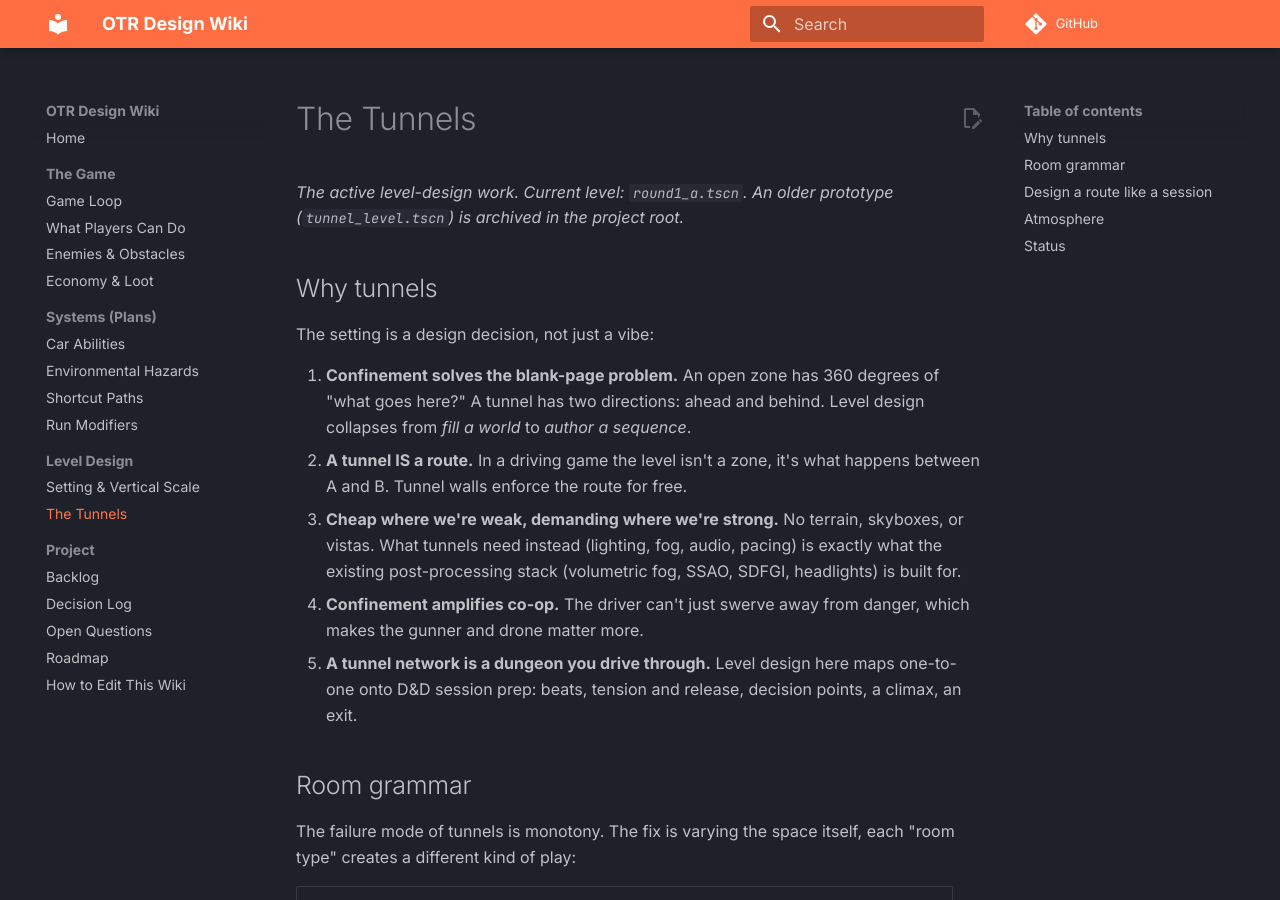
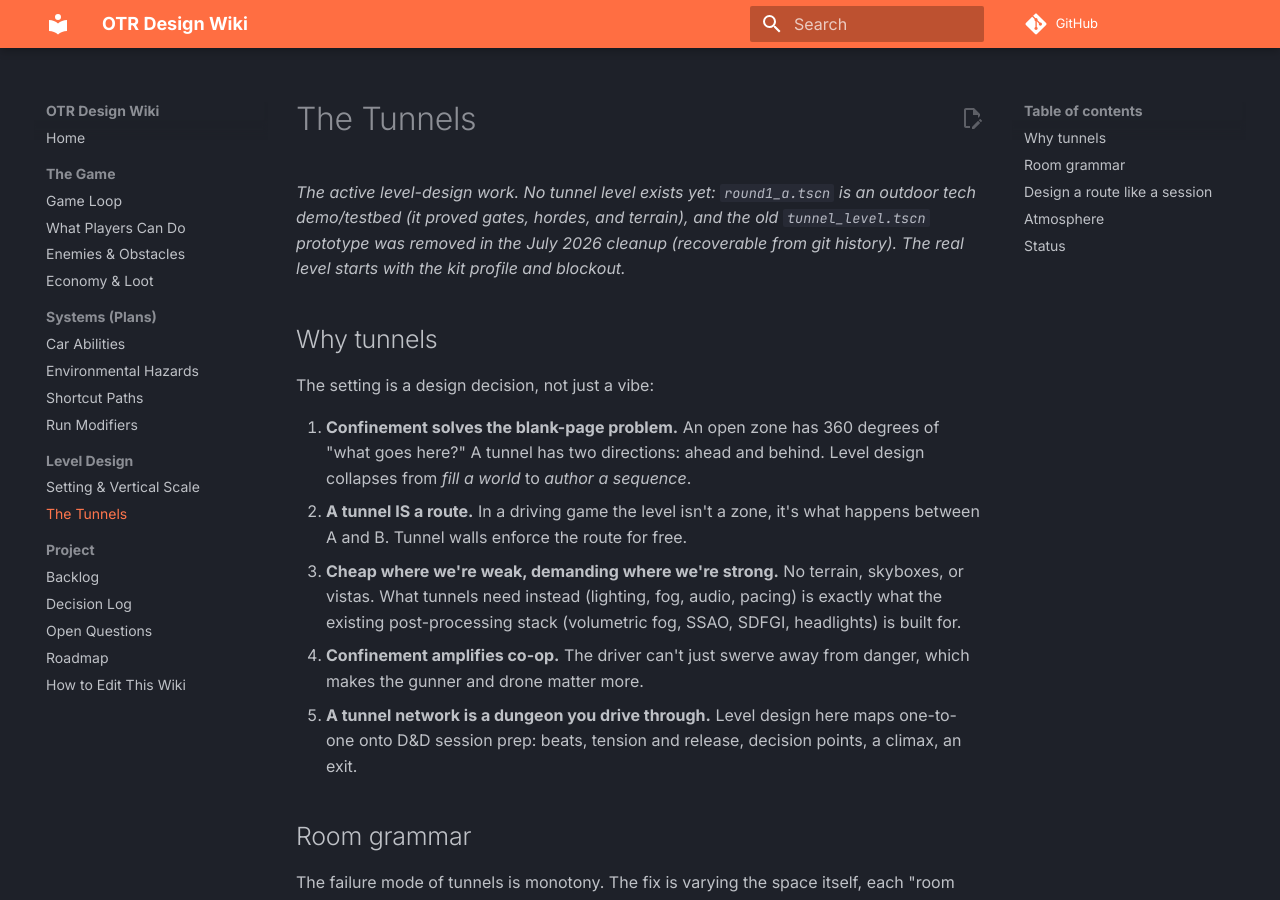
Before and after one commit to cap7n/otr-docs, an MkDocs documentation site: the page built from docs/level-design/tunnels.md, in a window 1280 px wide and 900 px high. Built offline with MkDocs 1.6.1 and Material for MkDocs 9.7.7, drawn with Linux system fonts in a browser that asks for light colours; comment, search, counter and statistics services are not loaded; some of the changed text lies outside the part shown.

Commit message:
round1_a reframed as tech demo; real tunnel level marked not-started

```diff
--- a/docs/level-design/tunnels.md
+++ b/docs/level-design/tunnels.md
@@ -1,6 +1,6 @@
 # The Tunnels
 
-*The active level-design work. Current level: `round1_a.tscn`. An older prototype (`tunnel_level.tscn`) is archived in the project root.*
+*The active level-design work. No tunnel level exists yet: `round1_a.tscn` is an outdoor tech demo/testbed (it proved gates, hordes, and terrain), and the old `tunnel_level.tscn` prototype was removed in the July 2026 cleanup (recoverable from git history). The real level starts with the kit profile and blockout.*
 
 ## Why tunnels
 
@@ -46,7 +46,8 @@
 
 ## Status
 
-- [x] Tunnel level exists (`round1_a.tscn`) with enemies, loot, hub connection
+- [x] Tech demo level (round1_a) proved the loop: gates, spawns, enemies, loot, hub connection
+- [ ] Tunnel level itself, not started
 - [ ] Win condition / run ending, **undecided, blocks route design**
 - [ ] Hazards placed
 - [ ] Shortcuts / forks placed
```
Also changed, not shown: docs/index.md (+2 -1 lines), docs/project/backlog.md (+1 -1 lines).
